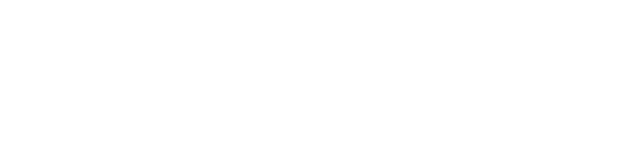
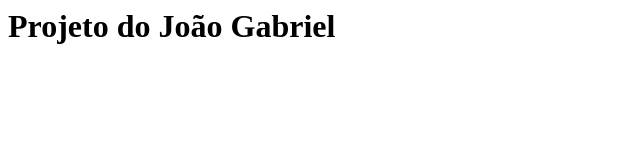
Before and after one commit to JoaoGabrielM/curso_git, a plain HTML site: page index.html in a window 1280 px wide. Shown: the whole page, without its empty margins (0-640 px from the left). Drawn offline with Linux system fonts and the light colour scheme.

```diff
--- a/index.html
+++ b/index.html
@@ -3,6 +3,6 @@
 		<title></title>
 	</head>
 	<body>
-
+		<h1>Projeto do João Gabriel</h1>
 	</body>
 </html>
```
